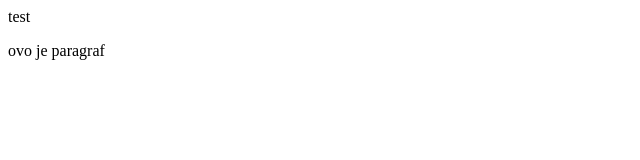
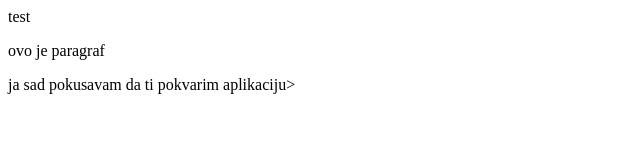
Before and after one commit to Alek1305/Moja-Aplikacija, a plain HTML site: page index.html in a window 1280 px wide. Shown: the whole page, without its empty margins (0-640 px from the left). Drawn offline with Linux system fonts and the light colour scheme.

Commit message:
Update index.html

```diff
--- a/index.html
+++ b/index.html
@@ -5,4 +5,5 @@
 <body>
     <p>test</p>
     <p>ovo je paragraf</p></body>
+    <p>ja sad pokusavam da ti pokvarim aplikaciju></p>
 </html>
```
